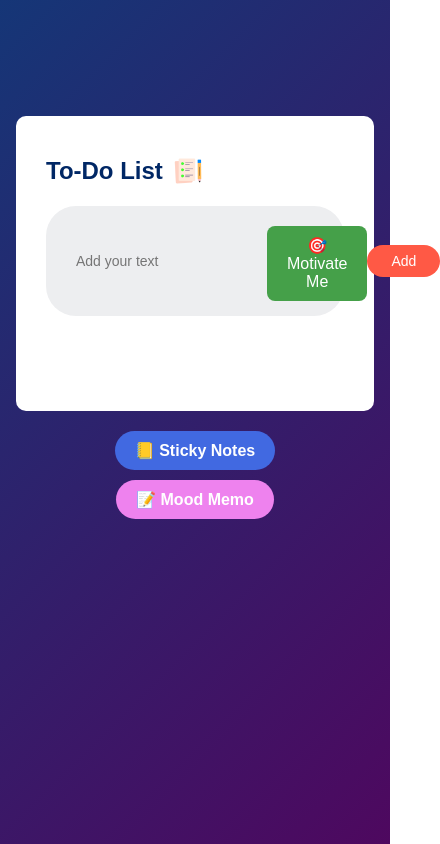
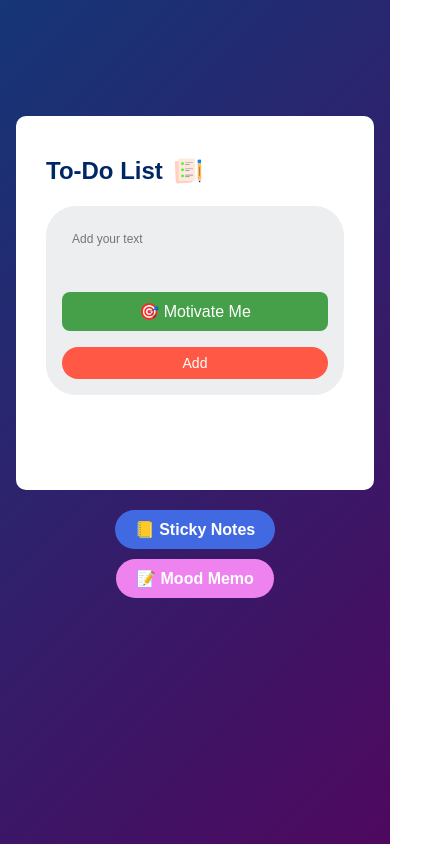
Before and after one commit to Harshitaa456/to-do-and-notes, a plain HTML site: page index.html in a window 390 px wide. Shown: the whole page, 440 px wide, since content can reach past the window. Drawn offline with Linux system fonts and the light colour scheme.

Commit message:
Added clamp and media queries to styles.css for responsiveness

```diff
--- a/styles.css
+++ b/styles.css
@@ -42,6 +42,9 @@
   border-radius: 1.875rem; /* 30px */
   padding-left: 1.25rem; /* 20px */
   margin-bottom: 1.5625rem; /* 25px */
+
+    /* Allows input and button to wrap on small screens */
+  flex-wrap: wrap;
 }
 
 input {
@@ -50,19 +53,29 @@ input {
   outline: none;
   background: transparent;
   padding: 0.625rem; /* 10px */
-  font-size: 0.875rem; /* 14px */
+  font-size: clamp(0.75rem, 2.5vw, 1rem); /* Responsve font */
+
+  /*  Prevents breaking layout on wrap */
+  min-width: 0;
+  max-width: 100%;
 }
+
 
 button {
   border: none;
   outline: none;
-  padding: clamp(0.5rem, 2vw, 1rem) clamp(1.5rem, 5vw, 3.125rem); /* Responsive */
+  padding: clamp(0.5rem, 2vw, 1rem) clamp(1rem, 5vw, 3.125rem); /* Responsive padding */
   background: #ff5945;
   color: #fff;
-  font-size: clamp(0.875rem, 2.5vw, 1rem); /* Responsive */
+  font-size: clamp(0.875rem, 2.5vw, 1rem); /* Responsive font */
   cursor: pointer;
   border-radius: 2.5rem; /* 40px */
+
+  /*  Ensures button doesn’t overflow */
+  max-width: 100%;
+  margin-top: 0.5rem;
 }
+
 
 
 ul li {
@@ -112,10 +125,18 @@ ul li span:hover {
   background: #edeef0;
 }
 
-#motivation-container {
-  margin-top: 1.25rem; /* 20px */
-  text-align: center;
-}
+
+  #motivation-container {
+    margin-top: 1.25rem; /* 20px */
+    text-align: center;
+    display: flex;
+    justify-content: center;
+    align-items: center;
+
+    /* Prevents layout shift */
+    width: 100%;
+  }
+
 
 #motivateBtn {
   padding: 0.625rem 1.25rem; /* 10px 20px */
@@ -189,3 +210,16 @@ theme-btn {
   gap: 0.625rem; /* 10px */
   margin-top: 1.25rem; /* 20px */
 }
+@media (max-width: 480px) {
+  .row {
+    flex-direction: column;
+    align-items: stretch;
+    padding: 1rem;
+    gap: 0.5rem;
+  }
+
+  input,
+  button {
+    width: 100%;
+  }
+}
```
